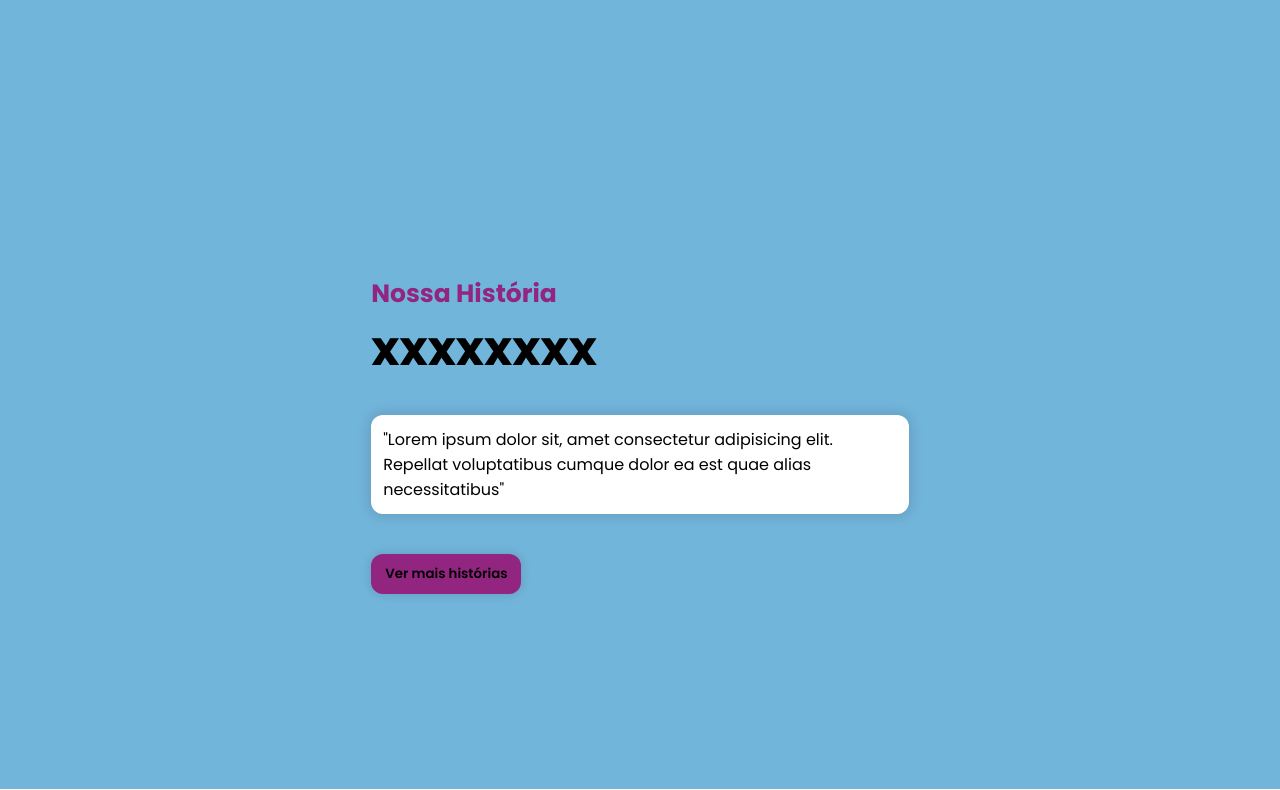
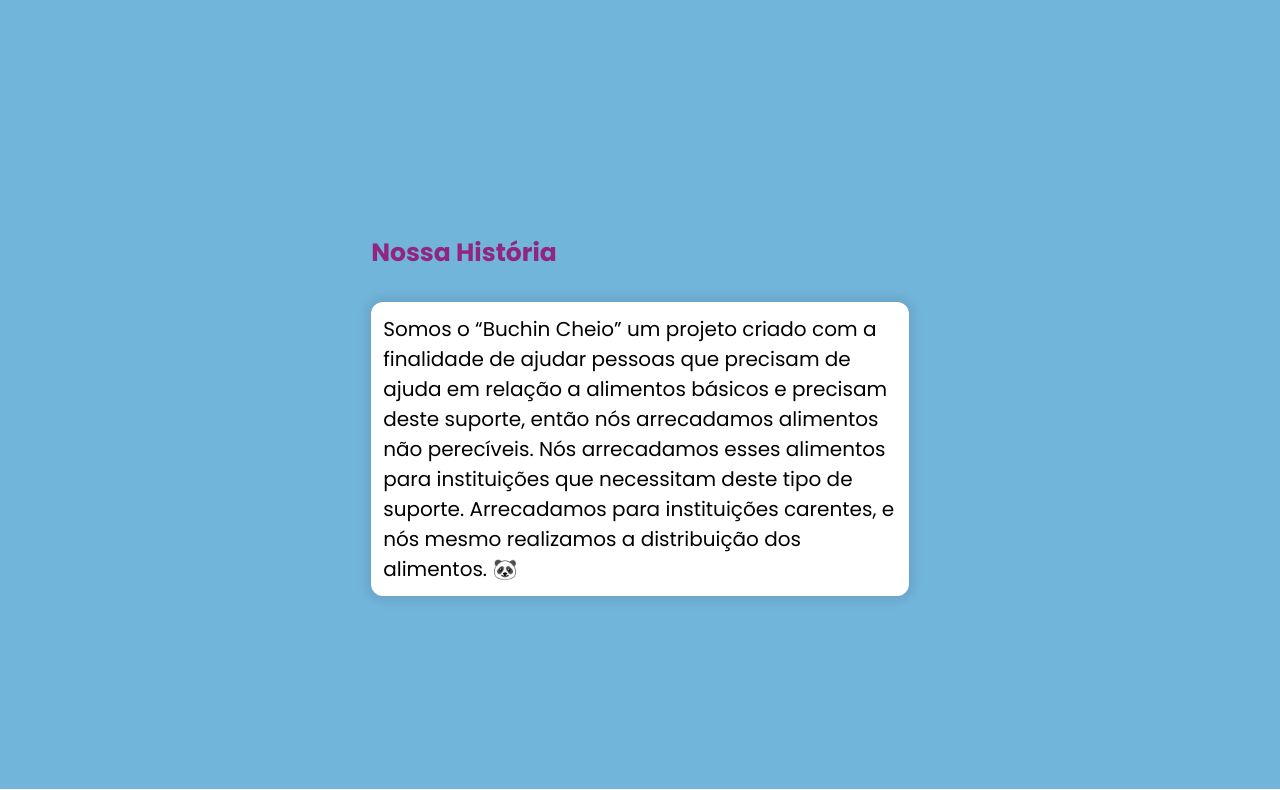
Before and after one commit to joaovictoorff/buchinho-cheio, a PHP site: page / in a window 1280 px wide. Shown: the part 1525-2315 px from the top of the page. Run offline with PHP 8.4, Linux system fonts and the light colour scheme.

Commit message:
feature-conteudo-fonte

```diff
--- a/buchinho-cheio/index.html
+++ b/buchinho-cheio/index.html
@@ -173,7 +173,9 @@
                     Nossa História
                 </h2>
                 <h3 class="section-subtitle">
-                    xxxxxxxx
+
+
+
                 </h3>
 
                 <div id="feedbacks">
@@ -181,16 +183,18 @@
 
 
                         <p>
-                            "Lorem ipsum dolor sit, amet consectetur adipisicing elit.
-                            Repellat voluptatibus cumque dolor ea est quae alias necessitatibus"
+                            Somos o “Buchin Cheio” um projeto criado com a finalidade de ajudar pessoas que precisam de ajuda em relação a alimentos básicos e precisam deste suporte, então nós arrecadamos alimentos não perecíveis.
+
+                            Nós arrecadamos esses alimentos para instituições que necessitam deste tipo de suporte.
+
+                            Arrecadamos para instituições carentes, e nós mesmo realizamos a distribuição dos alimentos. 🐼
+
+
                         </p>
 
                     </div>
                 </div>
 
-                <button class="btn-default">
-                    Ver mais histórias
-                </button>
             </div>
         </section>
     </main>
--- a/buchinho-cheio/src/styles/testimonials.css
+++ b/buchinho-cheio/src/styles/testimonials.css
@@ -35,6 +35,10 @@
     padding: 12px;
     border-radius: 12px;
     box-shadow: 0px 0px 12px 4px rgba(0, 0, 0, 0.1);
+}
+
+.feedback p{
+    font-size: 20px
 }
 
 .feedback-avatar {
```
